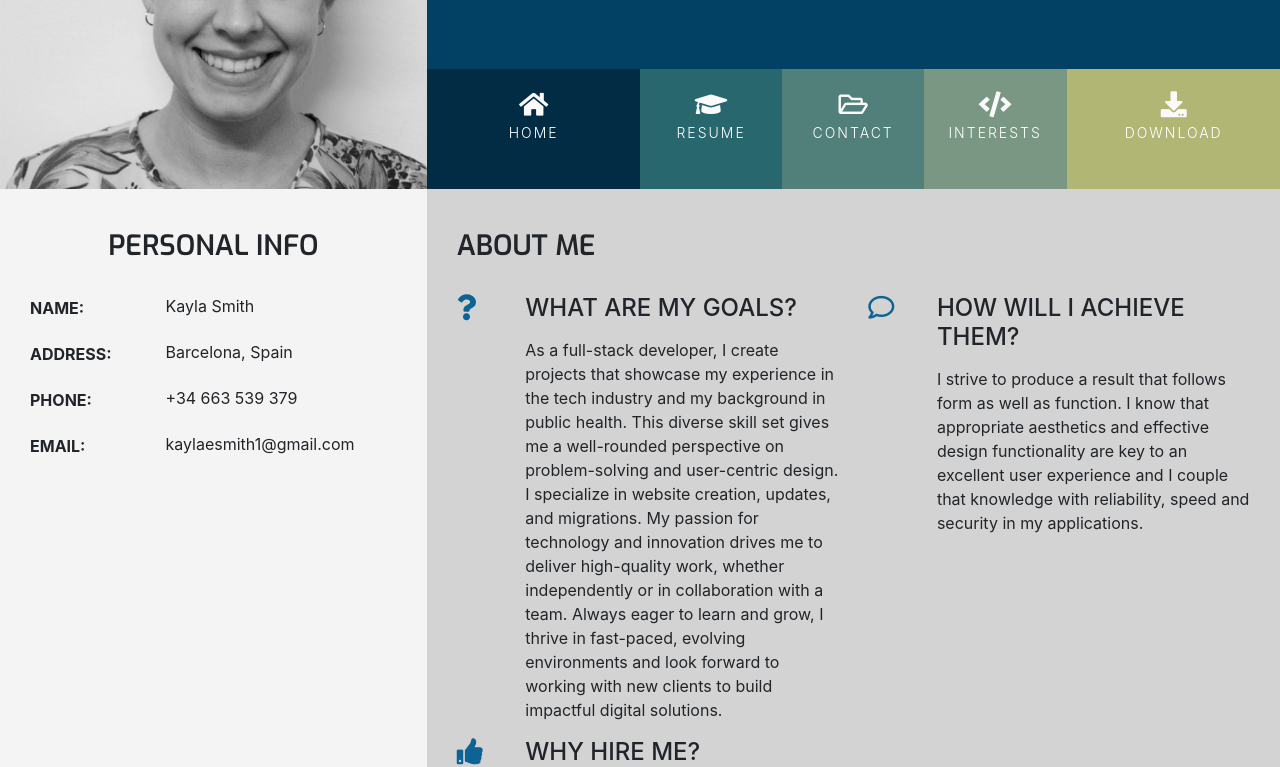
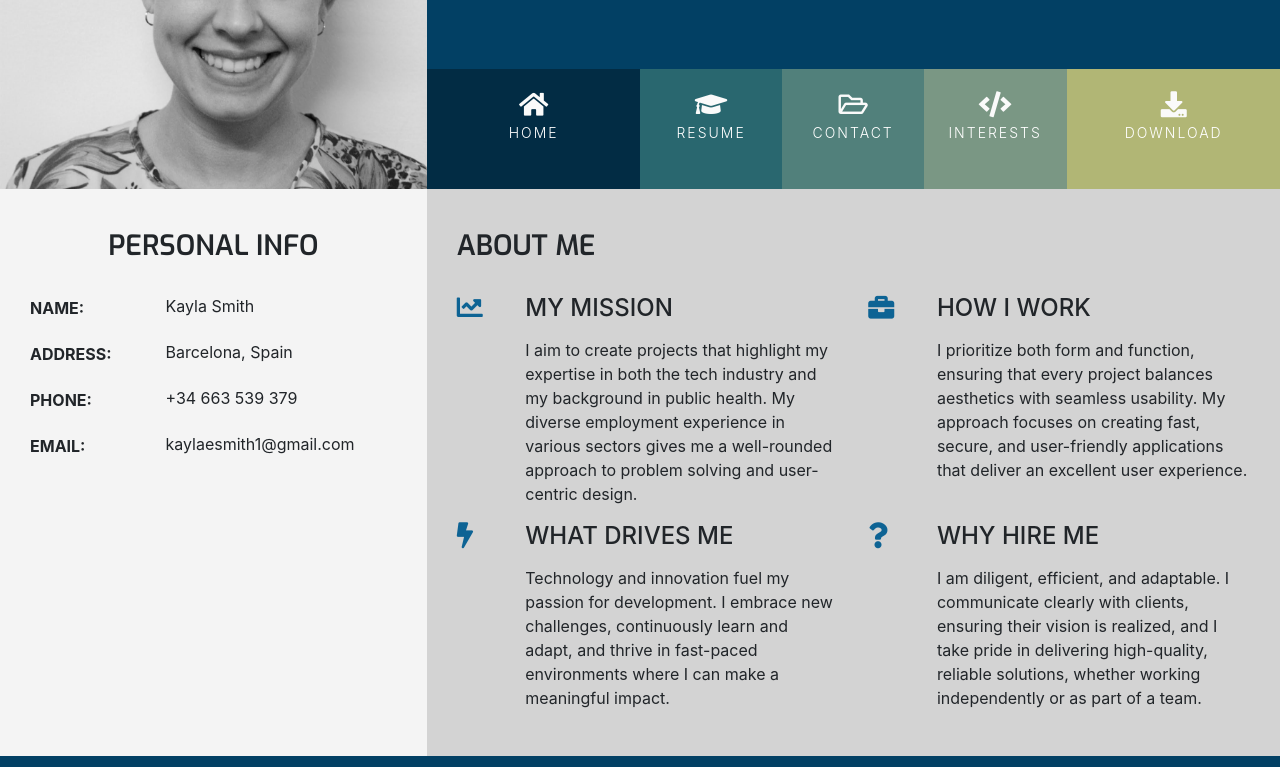
Before and after one commit to Kaylaesmith1/resume-kes, a website: page index.html in a window 1280 px wide. Shown: the part 185-952 px from the top of the page. Drawn offline with nearby package versions, Linux system fonts and the light colour scheme.

Commit message:
Edit 'about me' section on home page

```diff
--- a/index.html
+++ b/index.html
@@ -144,46 +144,53 @@
                     <div class="col-10 offset-1 offset-sm-0 col-sm-4 col-md-6">
                         <div class="row">
                             <div class="col-2">
-                                <i class="three-reasons-icon fa fa-question" aria-hidden="true"></i>
+                                <i class="three-reasons-icon fa fa-chart-line" aria-hidden="true"></i>
                             </div>
                             <div class="col-10">
-                                <h4 class="three-reasons-heading uppercase">What are my goals?</h4>
-                                <p>As a full-stack developer, I create projects that showcase my experience in the tech
-                                    industry and my background in public health. This diverse skill set gives me a
-                                    well-rounded perspective on problem-solving and user-centric design. I specialize in
-                                    website creation, updates, and migrations. My passion for technology and innovation
-                                    drives me to deliver high-quality work, whether independently or in collaboration
-                                    with a team. Always eager to learn and grow, I thrive in fast-paced, evolving
-                                    environments and look forward to working with new clients to build impactful digital
-                                    solutions.</p>
+                                <h4 class="three-reasons-heading uppercase">My Mission</h4>
+                                <p>I aim to create projects that highlight my expertise in
+                                    both the tech industry and my background in public health. My diverse employment
+                                    experience in various sectors gives me a
+                                    well-rounded approach to problem solving and user-centric design.</p>
                             </div>
                         </div>
                     </div>
                     <div class="col-10 offset-1 offset-sm-0 col-sm-4 col-md-6">
                         <div class="row">
                             <div class="col-2">
-                                <i class="three-reasons-icon far fa-comment" aria-hidden="true"></i>
+                                <i class="three-reasons-icon fa fa-briefcase" aria-hidden="true"></i>
                             </div>
                             <div class="col-10">
-                                <h4 class="three-reasons-heading uppercase">How will I achieve them?</h4>
-                                <p>I strive to produce a result that follows form as well as function. I know that
-                                    appropriate aesthetics and effective design functionality are key to an excellent user
-                                    experience and I couple that knowledge with reliability, speed and security in my
-                                    applications.</p>
+                                <h4 class="three-reasons-heading uppercase">How I work</h4>
+                                <p>I prioritize both form and function, ensuring that every project balances aesthetics
+                                    with seamless usability. My approach focuses on creating fast, secure, and user-friendly
+                                    applications that deliver an excellent user experience.</p>
                             </div>
                         </div>
                     </div>
                     <div class="col-10 offset-1 offset-sm-0 col-sm-4 col-md-6">
                         <div class="row">
                             <div class="col-2">
-                                <i class="three-reasons-icon fa fa-thumbs-up" aria-hidden="true"></i>
+                                <i class="three-reasons-icon fa fa-bolt" aria-hidden="true"></i>
                             </div>
                             <div class="col-10">
-                                <h4 class="three-reasons-heading uppercase">Why hire me?</h4>
-                                <p>I’m a diligent and efficient worker, both in front-end and back-end development. I
-                                    communicate effectively and concisely with my clients to ensure my product meets
-                                    their expectations. I thrive by being a self-starter and I relish the challenge of future
-                                    collaborations!</p>
+                                <h4 class="three-reasons-heading uppercase">What drives me</h4>
+                                <p>Technology and innovation fuel my passion for development. I embrace new challenges,
+                                    continuously learn and adapt, and thrive in fast-paced environments where I can make
+                                    a meaningful impact.</p>
+                            </div>
+                        </div>
+                    </div>
+                    <div class="col-10 offset-1 offset-sm-0 col-sm-4 col-md-6">
+                        <div class="row">
+                            <div class="col-2">
+                                <i class="three-reasons-icon fa fa-question" aria-hidden="true"></i>
+                            </div>
+                            <div class="col-10">
+                                <h4 class="three-reasons-heading uppercase">Why hire me</h4>
+                                <p>I am diligent, efficient, and adaptable. I communicate clearly with clients, ensuring their vision is
+                                    realized, and I take pride in delivering high-quality, reliable solutions, whether working
+                                    independently or as part of a team.</p>
                             </div>
                         </div>
                     </div>
```
